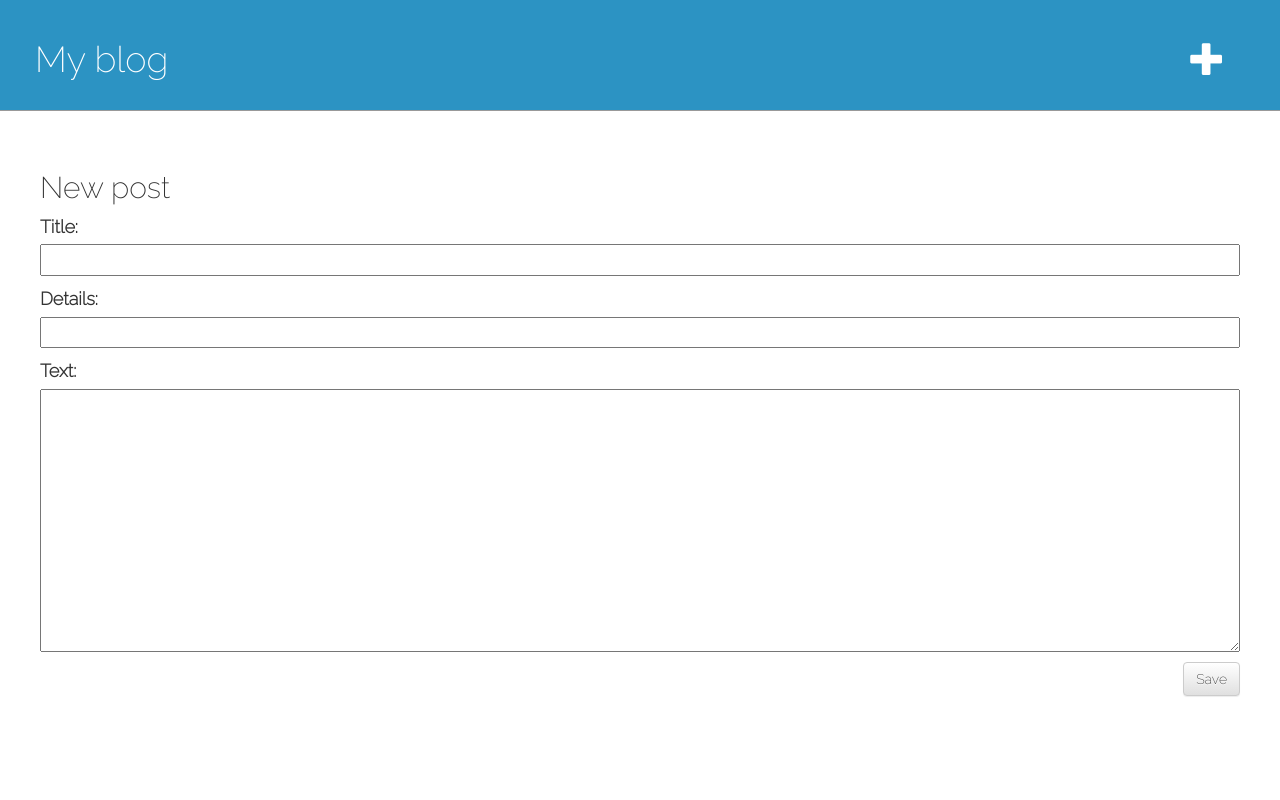
After one commit to kankeinai/My-blog, a Django app: page /post/new/ in a window 1280 px wide. The commit adds this page. Run offline with Django 3.2, Linux system fonts and the light colour scheme; a user stored in the database is signed in; some libraries are stand-ins or nearby versions.

Commit message:
added feature to add/edit posts

```diff
--- /dev/null
+++ b/blog/forms.py
@@ -0,0 +1,8 @@
+from django import forms
+from .models import Post
+
+
+class PostForm(forms.ModelForm):
+    class Meta:
+        model = Post
+        fields = ('title', 'details', 'text',)
--- a/blog/urls.py
+++ b/blog/urls.py
@@ -1,9 +1,12 @@
 # blog/urls.py
 from django.urls import path
+from . import views
 
 from .views import BlogListView, BlogDetailView
 
 urlpatterns = [
     path('post/<int:pk>/', BlogDetailView.as_view(), name='post_detail'),
     path('', BlogListView.as_view(), name='home'),
+    path('post/new/', views.post_new, name='post_new'),
+    path('post/<int:pk>/edit/', views.post_edit, name='post_edit'),
 ]
--- a/blog/views.py
+++ b/blog/views.py
@@ -1,7 +1,9 @@
 from django.shortcuts import render
-
+from django.utils import timezone
 # Create your views here.
 from django.views.generic import ListView, DetailView
+from django.shortcuts import render, get_object_or_404, redirect
+from .forms import PostForm
 
 from .models import Post
 
@@ -14,3 +16,32 @@ class BlogListView(ListView):
 class BlogDetailView(DetailView):  # новое
     model = Post
     template_name = 'post_detail.html'
+
+
+def post_new(request):
+    if request.method == "POST":
+        form = PostForm(request.POST)
+        if form.is_valid():
+            post = form.save(commit=False)
+            post.author = request.user
+            post.published_date = timezone.now()
+            post.save()
+            return redirect('post_detail', pk=post.pk)
+    else:
+        form = PostForm()
+    return render(request, 'post_edit.html', {'form': form})
+
+
+def post_edit(request, pk):
+    post = get_object_or_404(Post, pk=pk)
+    if request.method == "POST":
+        form = PostForm(request.POST, instance=post)
+        if form.is_valid():
+            post = form.save(commit=False)
+            post.author = request.user
+            post.published_date = timezone.now()
+            post.save()
+            return redirect('post_detail', pk=post.pk)
+    else:
+        form = PostForm(instance=post)
+    return render(request, 'post_edit.html', {'form': form})
--- a/static/css/base.css
+++ b/static/css/base.css
@@ -1,48 +1,87 @@
 /* static/css/base.css */
   body {
-    font-family: 'Source Sans Pro', sans-serif;
     font-size: 18px;
+    font-family: 'Raleway', sans-serif;
   }
-
   header {
-    border-bottom: 1px solid #999;
+    border-bottom: 0.5px solid #999;
     margin-bottom: 2rem;
     display: flex;
+    background-color: #2c93c3;
+    margin-top: 0;
+    color:#fff;
+    padding: 20px 20px 20px 20px;
   }
+a.logo{
+  padding-left: 15px;
+  font-family: 'Raleway', sans-serif;
+  text-decoration: none;
+  color:#fff;
+}
+a.logo:hover{
 
-  header h1 a {
-    color: red;
+}
+.date {
+  padding-top: 20px;
+  padding-right: 20px;
+  width:25%;
+  color: #828282;
+  font-family: 'Raleway', sans-serif;
+  float:right;
+}
+.post-entry{
+  padding-top: 20px;
+  padding-bottom: 20px;
+  padding-left: 40px;
+  padding-right: 40px;
+}
+a.title{
+  padding-top: 20px;
+  font-family: 'Raleway', sans-serif;
+}
+a.title:hover{
+  color:#000;
   text-decoration: none;
 }
 
-  .nav-left {
-    margin-right: auto;
+.save {
+  float: right;
 }
 
-  .nav-right {
-    display: flex;
-    padding-top: 2rem;
+.post-form textarea, .post-form input {
+  width: 100%;
 }
-
-  .post-entry {
-    margin-bottom: 2rem;
+.new_post{
+  padding-top: 20px;
+  padding-bottom: 20px;
+  padding-left: 40px;
+  padding-right: 40px;
 }
-
-  .post-entry h2 {
-    margin: 0.5rem 0;
+.top-menu, .top-menu:hover, .top-menu:visited {
+  color: #ffffff;
+  float: right;
+  font-size: 26pt;
+  margin-right: 20px;
 }
-
-  .post-entry h2 a,
-  .post-entry h2 a:visited {
-    color: blue;
-    text-decoration: none;
+.site_logo{
+  width:95%;
 }
-
-  .post-entry p {
-    margin: 0;
-    font-weight: 400;
+.new{
+  width:5%;
+  padding-right: 15px;
+  padding-top: 20px;
+  float:right;
 }
-
-  .post-entry h2 a:hover {
-    color: red;
+.edit{
+  padding-top: 20px;
+  float: left;
+  padding-left: 10px;
 }
+.title-block{
+  padding-left: 15px;
+  float: left;
+}
+.title-edit{
+  width:75%;
+  float:left;
+}
--- a/templates/base.html
+++ b/templates/base.html
@@ -3,12 +3,22 @@
 <html>
   <head>
     <title>My blog</title>
-    <link href="https://fonts.googleapis.com/css?family=Source+Sans+Pro:400" rel="stylesheet">
+    <link rel="stylesheet" href="//maxcdn.bootstrapcdn.com/bootstrap/3.2.0/css/bootstrap.min.css">
+    <link rel="stylesheet" href="//maxcdn.bootstrapcdn.com/bootstrap/3.2.0/css/bootstrap-theme.min.css">
+    <link rel="preconnect" href="https://fonts.gstatic.com">
+<link href="https://fonts.googleapis.com/css2?family=Montserrat&family=Raleway:wght@200&display=swap" rel="stylesheet">
     <link href="{% static 'css/base.css' %}" rel="stylesheet">
   </head>
   <body>
     <header>
-      <h1><a href="{% url 'home' %}">My blog</a></h1>
+      <div class="site_logo">
+        <h1><a class="logo" href="{% url 'home' %}">My blog</a></h1>
+      </div>
+      {% if user.is_authenticated %}
+      <div class="new">
+        <a href="{% url 'post_new' %}" class="top-menu"><span class="glyphicon glyphicon-plus"></span></a>
+      </div>
+      {% endif %}
     </header>
     <div>
       {% block content %}
--- a/templates/home.html
+++ b/templates/home.html
@@ -4,9 +4,8 @@
 {% block content %}
   {% for post in object_list %}
     <div class="post-entry">
-      <h2><a href="{% url 'post_detail' post.pk %}">{{ post.title }}</a></h2>
-      <p>published: {{ post.published_date }}</p>
-      <p>{{ post.details }}</p>
+      <h2 ><a class="title", href="{% url 'post_detail' post.pk %}">{{ post.title }}</a></h2>
+      <p class="content">{{ post.details |linebreaksbr }}</p>
     </div>
   {% endfor %}
 {% endblock content %}
--- /dev/null
+++ b/templates/post_edit.html
@@ -0,0 +1,12 @@
+{% extends 'base.html' %}
+
+{% block content %}
+    <div class='new_post'>
+        <h2>New post</h2>
+        <form method="POST" class="post-form">{% csrf_token %}
+            {{ form.as_p }}
+
+            <button type="submit" class="save btn btn-default">Save</button>
+        </form>
+    </div>
+{% endblock %}
```
Also changed, not shown: templates/post_detail.html (+18 -3 lines), db.sqlite3. Lines whose indentation alone changed are shown as unchanged.
